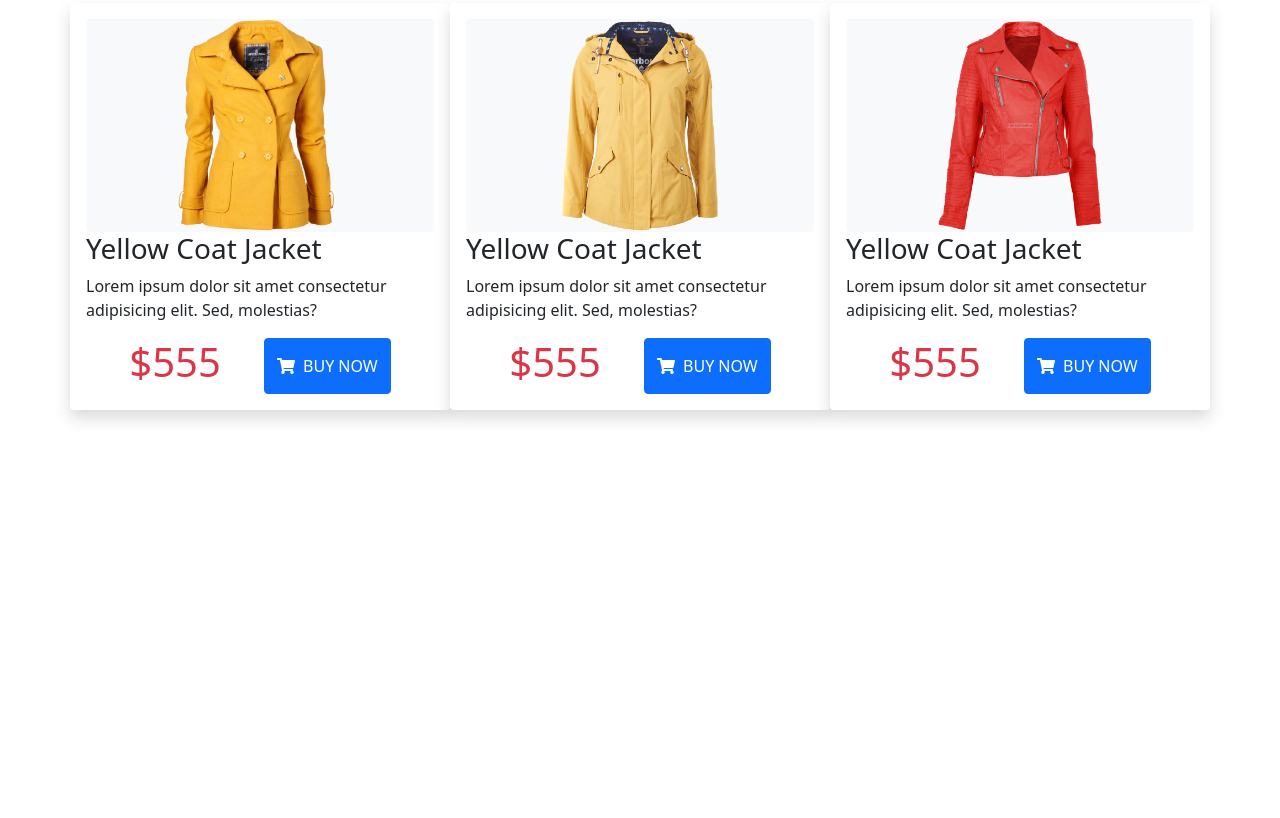
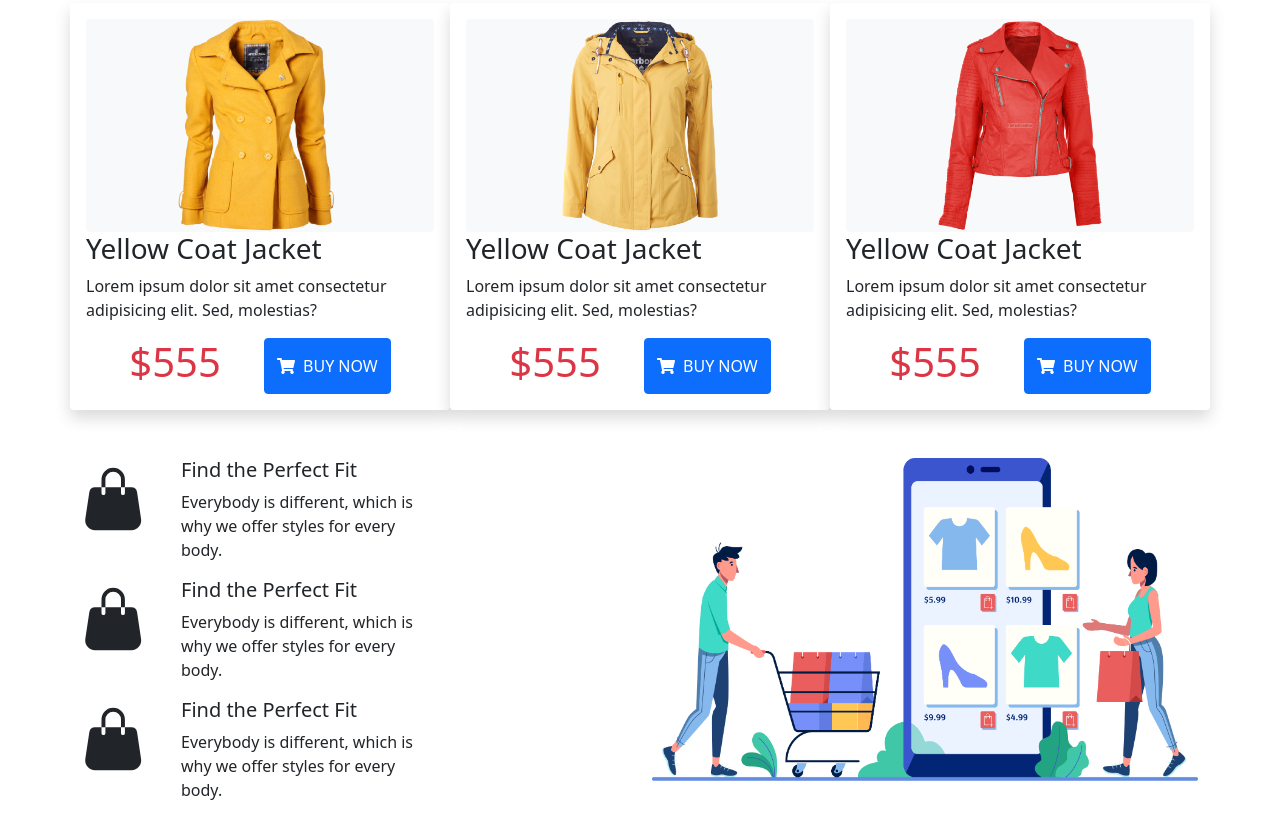
Before and after one commit to elaheerazob/penguin-fashion, a plain HTML site: page index.html in a window 1280 px wide. Shown: the part 606-1424 px from the top of the page. Before the commit the page ends 1064 px from the top, so only its background shows below. Drawn offline with nearby package versions, Linux system fonts and the light colour scheme.

```diff
--- a/index.html
+++ b/index.html
@@ -93,6 +93,59 @@
             </div>
 
         </section>
+
+        <section class="container">
+            <div class="row ">
+                <div class="col-md-6">
+                    <div class="row g-5">
+                        <div class="col-md-2 ">
+                            <svg xmlns="http://www.w3.org/2000/svg" width="78" height="82" fill="currentColor" class="bi bi-handbag-fill"
+                                viewBox="0 0 20 16">
+                                <path
+                                    d="M8 1a2 2 0 0 0-2 2v2H5V3a3 3 0 1 1 6 0v2h-1V3a2 2 0 0 0-2-2zM5 5H3.36a1.5 1.5 0 0 0-1.483 1.277L.85 13.13A2.5 2.5 0 0 0 3.322 16h9.355a2.5 2.5 0 0 0 2.473-2.87l-1.028-6.853A1.5 1.5 0 0 0 12.64 5H11v1.5a.5.5 0 0 1-1 0V5H6v1.5a.5.5 0 0 1-1 0V5z" />
+                            </svg>
+                        </div>
+                        <div class="col-md-6">
+                            <h5>Find the Perfect Fit</h5>
+                            <p>Everybody is different, which is why we
+                                offer styles for every body.</p>
+                        </div>
+                    </div>
+                    <div class="row g-5">
+                        <div class="col-md-2">
+                            <svg xmlns="http://www.w3.org/2000/svg" width="78" height="82" fill="currentColor" class="bi bi-handbag-fill"
+                                viewBox="0 0 20 16">
+                                <path
+                                    d="M8 1a2 2 0 0 0-2 2v2H5V3a3 3 0 1 1 6 0v2h-1V3a2 2 0 0 0-2-2zM5 5H3.36a1.5 1.5 0 0 0-1.483 1.277L.85 13.13A2.5 2.5 0 0 0 3.322 16h9.355a2.5 2.5 0 0 0 2.473-2.87l-1.028-6.853A1.5 1.5 0 0 0 12.64 5H11v1.5a.5.5 0 0 1-1 0V5H6v1.5a.5.5 0 0 1-1 0V5z" />
+                            </svg>
+                        </div>
+                        <div class="col-md-6">
+                            <h5>Find the Perfect Fit</h5>
+                            <p>Everybody is different, which is why we
+                                offer styles for every body.</p>
+                        </div>
+                    </div>
+                    <div class="row g-5">
+                        <div class="col-md-2">
+                            <svg xmlns="http://www.w3.org/2000/svg" width="78" height="82" fill="currentColor" class="bi bi-handbag-fill"
+                                viewBox="0 0 20 16">
+                                <path
+                                    d="M8 1a2 2 0 0 0-2 2v2H5V3a3 3 0 1 1 6 0v2h-1V3a2 2 0 0 0-2-2zM5 5H3.36a1.5 1.5 0 0 0-1.483 1.277L.85 13.13A2.5 2.5 0 0 0 3.322 16h9.355a2.5 2.5 0 0 0 2.473-2.87l-1.028-6.853A1.5 1.5 0 0 0 12.64 5H11v1.5a.5.5 0 0 1-1 0V5H6v1.5a.5.5 0 0 1-1 0V5z" />
+                            </svg>
+                        </div>
+                        <div class="col-md-6">
+                            <h5>Find the Perfect Fit</h5>
+                            <p>Everybody is different, which is why we
+                                offer styles for every body.</p>
+                        </div>
+                    </div>
+
+                </div>
+                <div class="col-md-6">
+                    <img class="img-fluid" src="images/shopping.png" alt="">
+                </div>
+            </div>
+        </section>
     </main>
     <footer></footer>
     <script src="https://cdn.jsdelivr.net/npm/bootstrap@5.1.3/dist/js/bootstrap.bundle.min.js" integrity="sha384-ka7Sk0Gln4gmtz2MlQnikT1wXgYsOg+OMhuP+IlRH9sENBO0LRn5q+8nbTov4+1p" crossorigin="anonymous"></script>
```
